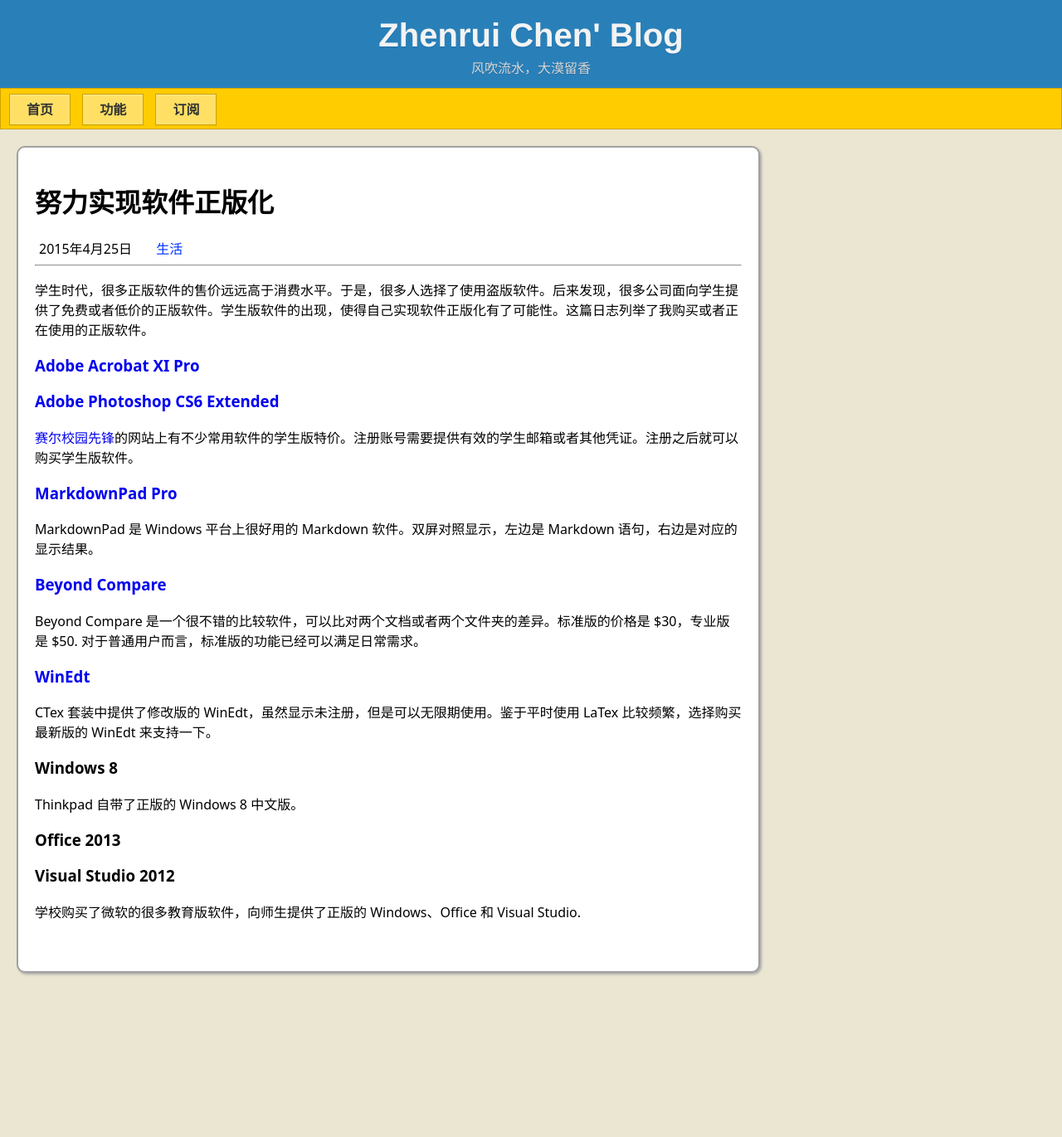
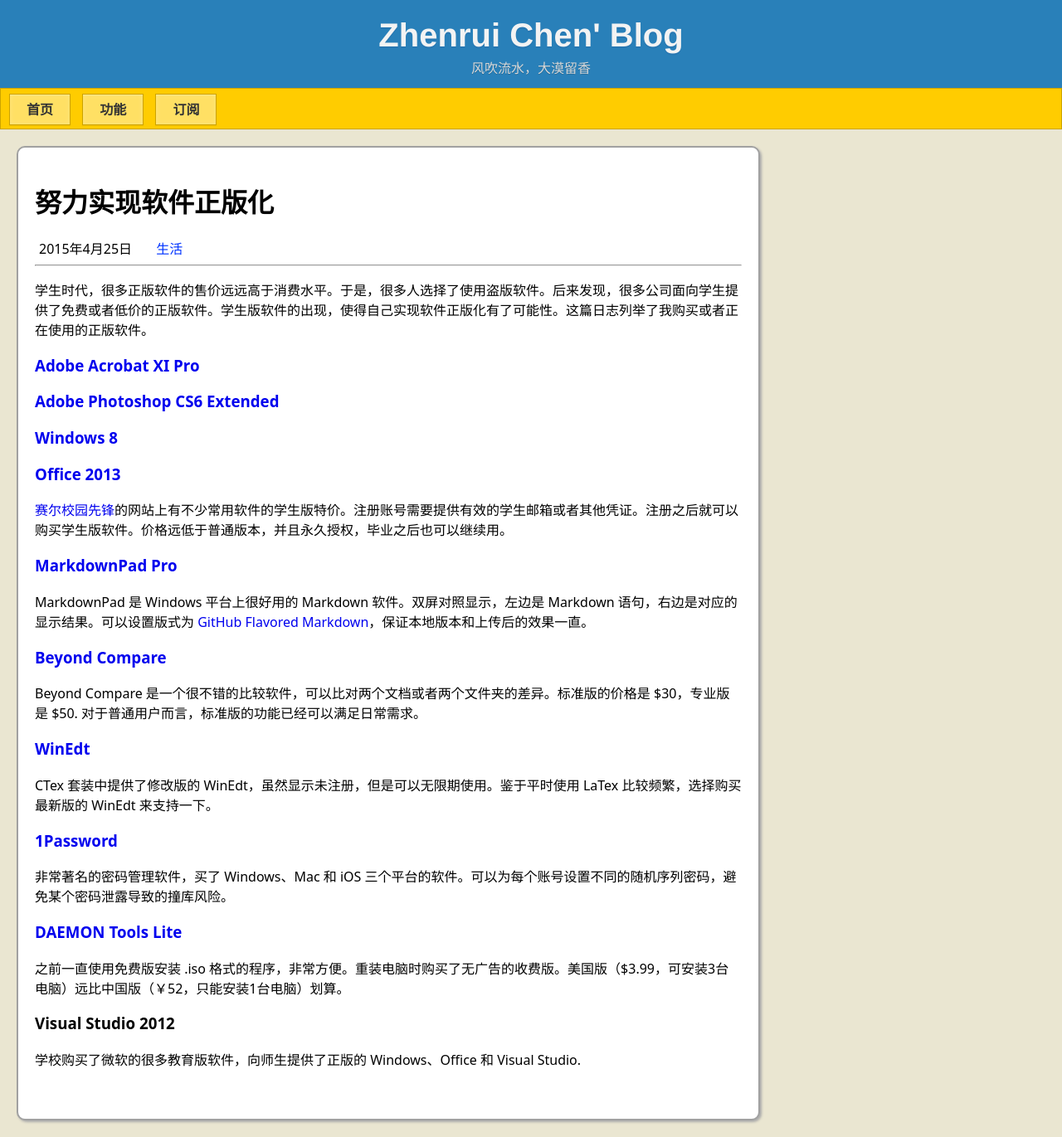
Before and after one commit to ZhenruiChen/ZhenruiChen.github.io, a Jekyll site: the page built from _posts/2015-04-25-Software.md, in a window 1280 px wide. Shown: the whole page at 83% size. Built offline with Jekyll 4.4.1, drawn with Linux system fonts in a browser that asks for light colours; before the commit the page ends 1193 px from its top, so only the background shows below that.

Commit message:
Update the post about software.

```diff
--- a/_posts/2015-04-25-Software.md
+++ b/_posts/2015-04-25-Software.md
@@ -12,11 +12,20 @@
 
 ### [Adobe Photoshop CS6 Extended][]
 
-[赛尔校园先锋][]的网站上有不少常用软件的学生版特价。注册账号需要提供有效的学生邮箱或者其他凭证。注册之后就可以购买学生版软件。
+### [Windows 8][Windows-8]
+
+### [Office 2013][Office-2013]
+
+[Windows-8]: http://item.shop.edu.cn/series?id=71
+[Office-2013]: http://item.shop.edu.cn/series?id=84
+
+[赛尔校园先锋][]的网站上有不少常用软件的学生版特价。注册账号需要提供有效的学生邮箱或者其他凭证。注册之后就可以购买学生版软件。价格远低于普通版本，并且永久授权，毕业之后也可以继续用。
 
 ### [MarkdownPad Pro][]
 
-MarkdownPad 是 Windows 平台上很好用的 Markdown 软件。双屏对照显示，左边是 Markdown 语句，右边是对应的显示结果。
+MarkdownPad 是 Windows 平台上很好用的 Markdown 软件。双屏对照显示，左边是 Markdown 语句，右边是对应的显示结果。可以设置版式为 [GitHub Flavored Markdown][GFM]，保证本地版本和上传后的效果一直。
+
+[GFM]: https://help.github.com/articles/github-flavored-markdown/
 
 ### [Beyond Compare][]
 
@@ -33,11 +42,17 @@
 [Beyond Compare]: http://www.scootersoftware.com/index.php
 [WinEdt]: http://www.winedt.com/
 
-### Windows 8
+### [1Password][1Password]
 
-Thinkpad 自带了正版的 Windows 8 中文版。
+[1Password]: https://agilebits.com/onepassword
 
-### Office 2013
+非常著名的密码管理软件，买了 Windows、Mac 和 iOS 三个平台的软件。可以为每个账号设置不同的随机序列密码，避免某个密码泄露导致的撞库风险。
+
+### [DAEMON Tools Lite][daemon-tools]
+
+[daemon-tools]: https://www.daemon-tools.cc/products/dtLite
+
+之前一直使用免费版安装 .iso 格式的程序，非常方便。重装电脑时购买了无广告的收费版。美国版（$3.99，可安装3台电脑）远比中国版（￥52，只能安装1台电脑）划算。
 
 ### Visual Studio 2012
 
```
